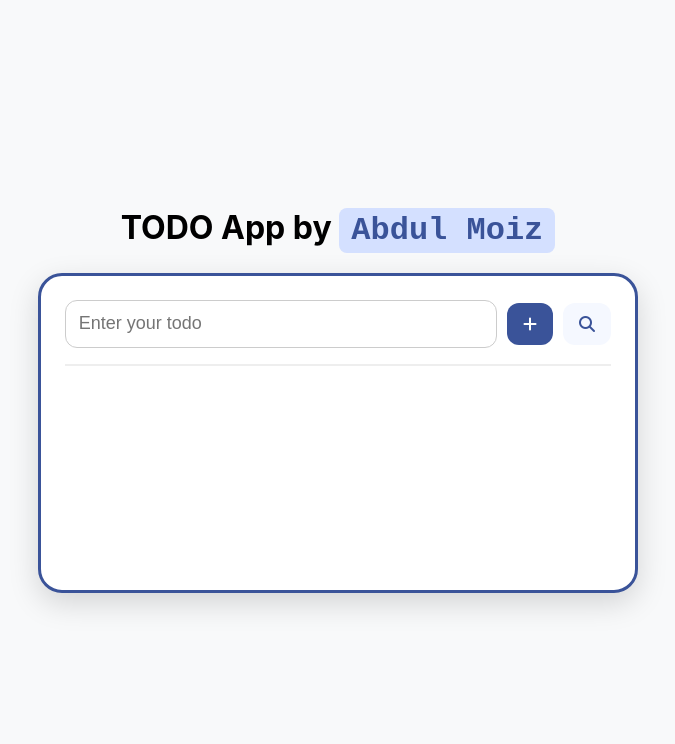
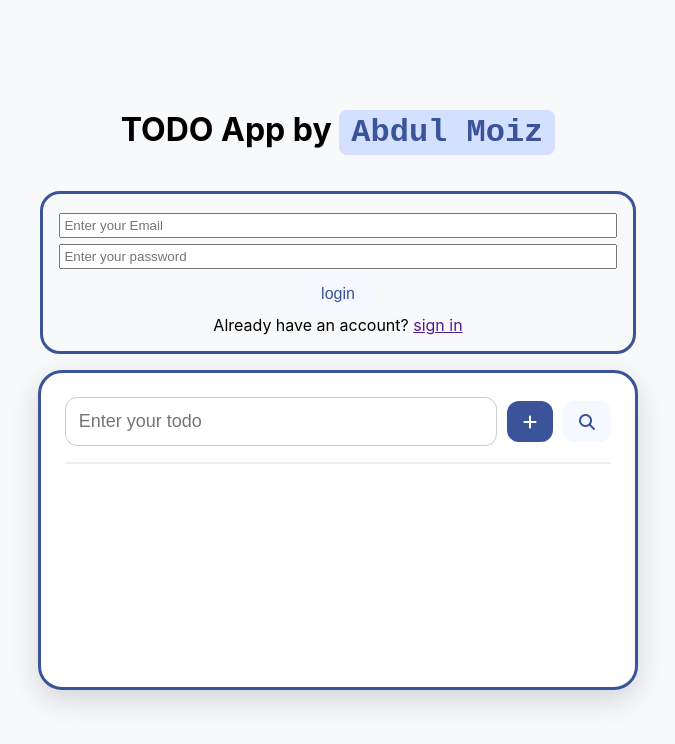
Before and after one commit to Abdul-Moiz-12/ToDo, a plain HTML site: page index.html in a window 1280 px wide. Shown: the whole page, without its empty margins (302-977 px from the left). Drawn offline with nearby package versions, Linux system fonts and the light colour scheme; no server answers.

Commit message:
updated todo

```diff
--- a/assets/css/style.css
+++ b/assets/css/style.css
@@ -197,3 +197,25 @@ button:hover {
 .deleteBtn:hover {
     background-color: #ffeef0;
 }
+
+/* Authentication Section Styling: */
+.auth-section{
+    border: 3px solid var(--color2);
+    border-radius: 20px;
+    padding: 1rem;
+    margin: 1rem;
+    width: 48%;
+    height: auto;
+}
+.auth-section .container{
+    /* border: 1px solid red; */
+    display: flex;
+    align-items: center;
+    justify-content: center;
+    flex-direction: column;
+}
+.auth-section .container input{
+    width: 100%;
+    margin: 3px;
+    padding: 3px;
+}
--- a/index.html
+++ b/index.html
@@ -10,8 +10,16 @@
 <body>
 
     <h1>TODO App by <strong style="font-family: monospace;">Abdul Moiz</strong></h1>
+
     <!-- Authentication -->
-
+    <div class="auth-section">
+        <div class="container">
+            <input type="email" placeholder="Enter your Email" id="email">
+            <input type="password" placeholder="Enter your password" id="password">
+            <button>login</button>
+            <p>Already have an account? <a href="" onclick="alert('login kar chupchap')">sign in</a></p>
+        </div>
+    </div>
 
 
     <!-- Todo App -->
```
